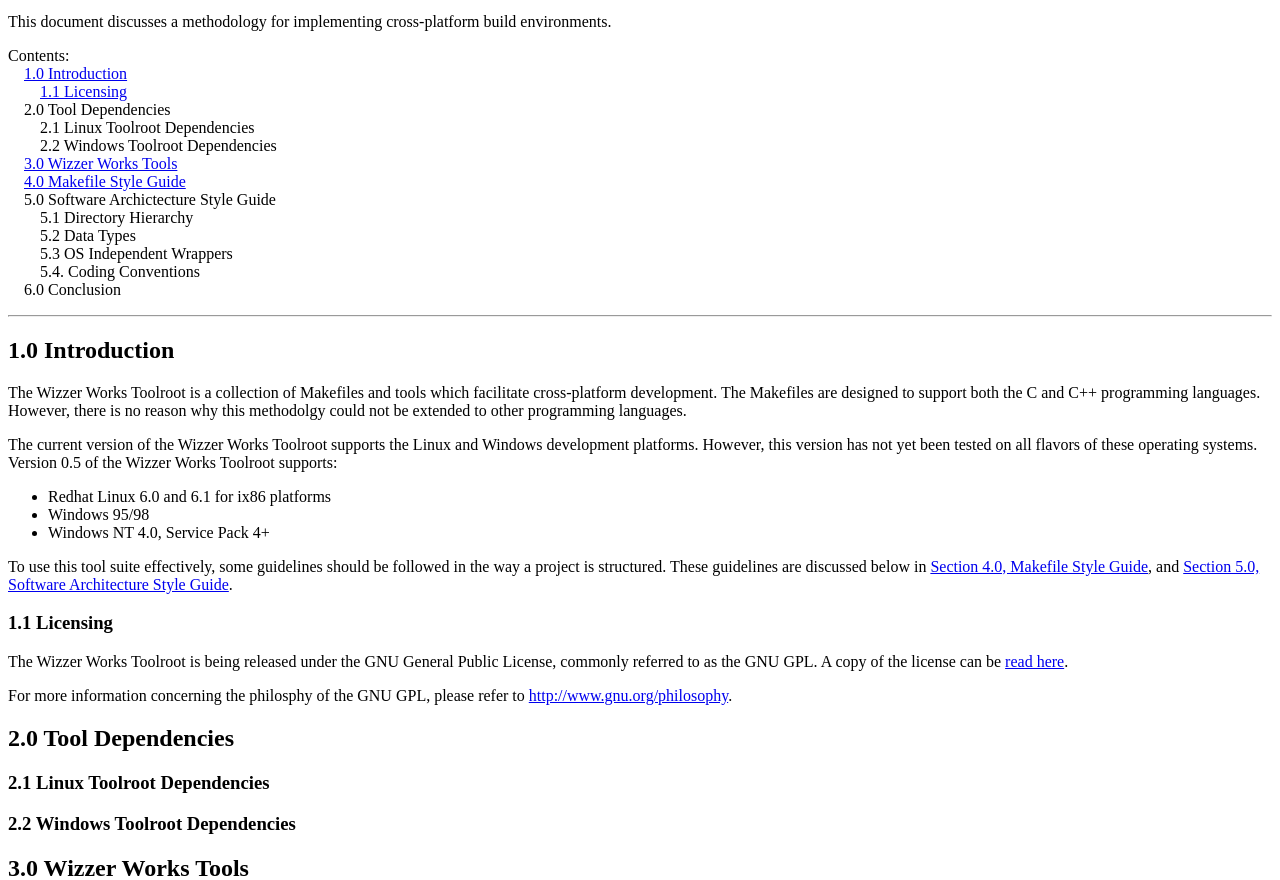
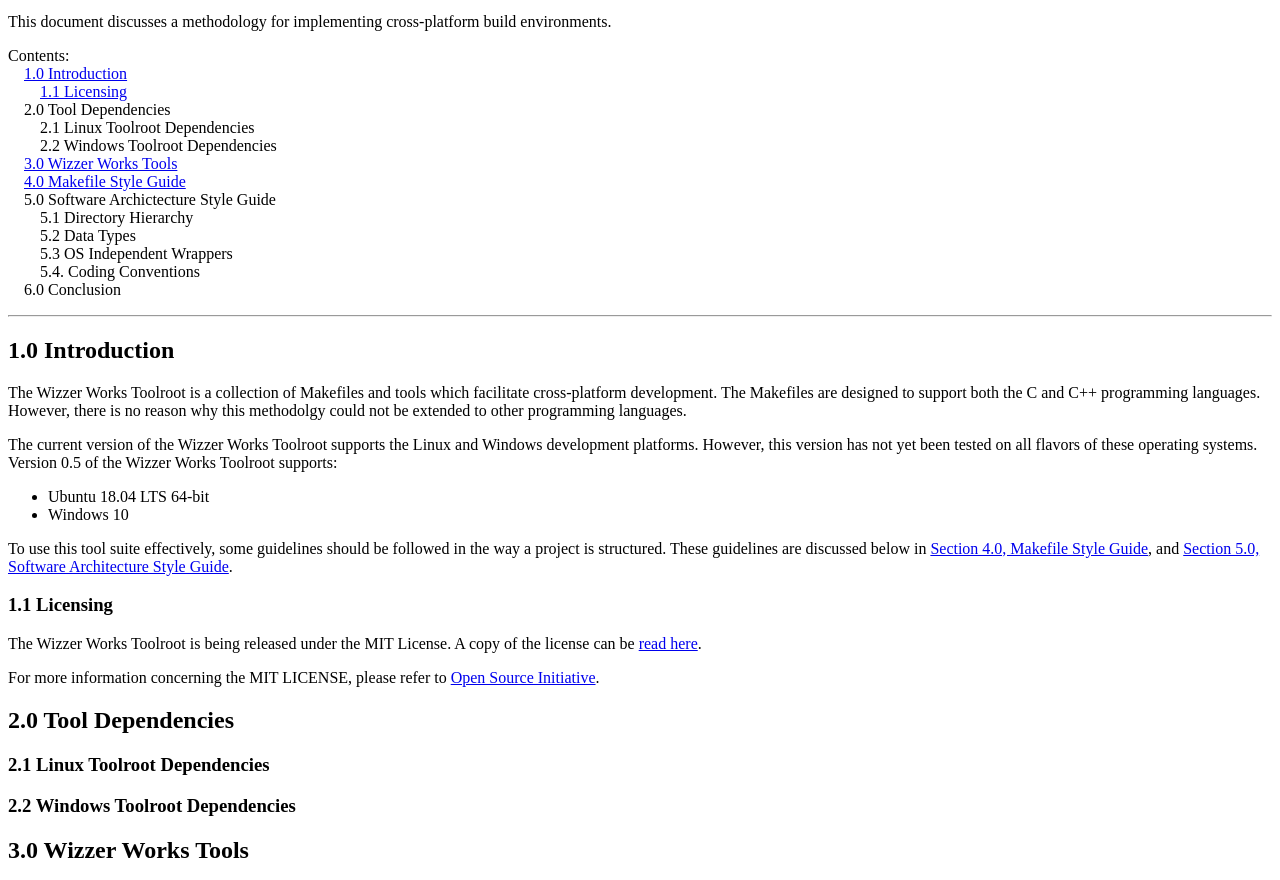
Before and after one commit to magic-lantern-cosmo3d/toolroot, a plain HTML site: page index.html in a window 1280 px wide. Shown: the part 155-1035 px from the top of the page. Drawn offline with Linux system fonts and the light colour scheme.

Commit message:
Updating license infor to MIT.

```diff
--- a/index.html
+++ b/index.html
@@ -38,20 +38,18 @@
   flavors of these operating systems. Version 0.5 of the Wizzer Works Toolroot
   supports:</p>
 <ul>
-  <li>Redhat Linux 6.0 and 6.1 for ix86 platforms</li>
-  <li>Windows 95/98</li>
-  <li>Windows NT 4.0, Service Pack 4+</li>
+  <li>Ubuntu 18.04 LTS 64-bit</li>
+  <li>Windows 10</li>
 </ul>
 <p>To use this tool suite effectively, some guidelines should be followed in the
   way a project is structured. These guidelines are discussed below in <a href="#Section 4.0">Section
   4.0, Makefile Style Guide</a>, and <a href="#Section 5.0">Section 5.0, Software
   Architecture Style Guide</a>.</p>
 <h3><a name="Section 1.1"></a>1.1 Licensing</h3>
-<p>The Wizzer Works Toolroot is being released under the GNU General Public License,
-  commonly referred to as the GNU GPL. A copy of the license can be <a href="gpl.txt">read
-  here</a>.</p>
-<p>For more information concerning the philosphy of the GNU GPL, please refer
-  to <a href="http://www.gnu.org/philosophy">http://www.gnu.org/philosophy</a>.</p>
+<p>The Wizzer Works Toolroot is being released under the MIT License.
+  A copy of the license can be <a href="LICENSE">read here</a>.</p>
+<p>For more information concerning the MIT LICENSE, please refer
+  to <a href="https://opensource.org/licenses/MIT">Open Source Initiative</a>.</p>
 <h2><a name="Section 2.0"></a>2.0 Tool Dependencies</h2>
 <h3><a name="Section 2.1"></a>2.1 Linux Toolroot Dependencies</h3>
 <h3><a name="Section 2.2"></a>2.2 Windows Toolroot Dependencies</h3>
```
Also changed, not shown: 2 other files.
